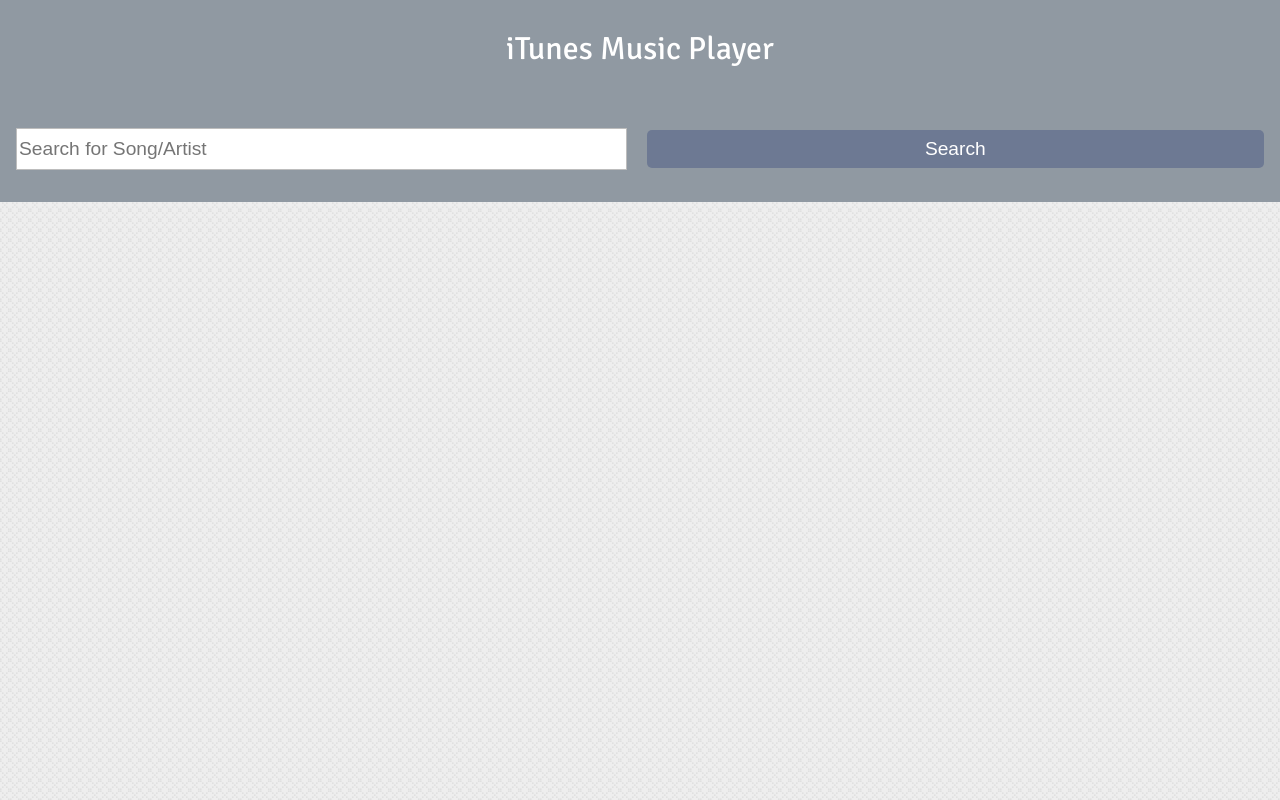
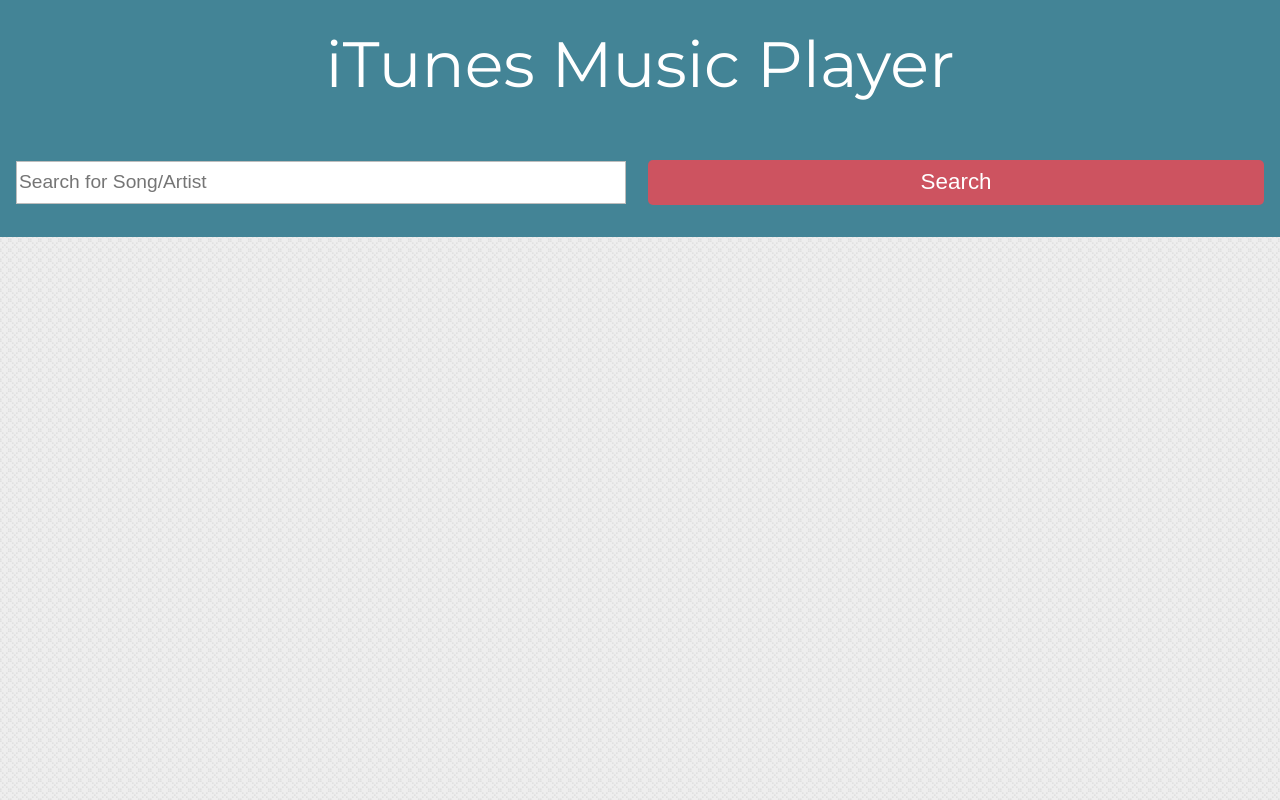
Before and after one commit to dakotachantz/itunes-music-search, a plain HTML site: page index.html in a window 1280 px wide. Drawn offline with nearby package versions, Linux system fonts and the light colour scheme.

Commit message:
changed color scheme

```diff
--- a/index.html
+++ b/index.html
@@ -7,6 +7,7 @@
   <meta http-equiv="X-UA-Compatible" content="ie=edge">
   <title>iTunes Music Search</title>
   <link href="https://fonts.googleapis.com/css?family=Signika" rel="stylesheet">
+  <link href="https://fonts.googleapis.com/css?family=Montserrat" rel="stylesheet">
   <link rel="stylesheet" href="styles.css">
   <script src="https://use.fontawesome.com/27763c6ae2.js"></script>
 </head>
--- a/styles.css
+++ b/styles.css
@@ -1,7 +1,7 @@
   body {
     background-color: white;
     margin: 0 auto;
-    font-family: 'Signika', sans-serif;
+    font-family: 'Montserrat', sans-serif;
     color: black;
     background-image: url("./background.png");
   }
@@ -28,11 +28,14 @@
     text-align: center;
     background-color: #9099a2;
     width: 100%;
-    height: 6em;
+    height: 4em;
     display: flex;
     justify-content: center;
     align-items: center;
     color: #FFFFFF;
+    font-family: 'Montserrat', sans-serif;
+    font-size: 2em;
+    background-color: #438496;
   }
 
   h1 {
@@ -50,6 +53,7 @@
     align-items: center;
     padding: 2em 1em;
     background-color: #9099a2;
+    background-color: #438496;
   }
 
   .searchInput {
@@ -71,7 +75,7 @@
     margin-left: 1em;
     height: 2em;
     width: 12.3em;
-    font-size: 1.2em;
+    font-size: 1.4em;
     text-align: center;
     border-radius: 5px;
     flex: 1;
@@ -79,6 +83,13 @@
     border: 0;
     outline: none;
     color: #FFFFFF;
+    background-color: #CD5360;
+    transition: .3s ease-in;
+  }
+
+  .submit:hover {
+    background-color: #9E404A;
+    cursor: pointer;
   }
 
   span p {
@@ -166,7 +177,13 @@
   .fa {
     color: #EFEFEF;
     color: #6D7993;
+    color: #CD5360;
     padding: 5px 0 5px 5px;
+    transition: .3s ease;
+  }
+
+  .fa:hover {
+    color: #9E404A;
   }
 
   .row {
```
Also changed, not shown: palette.css (deleted, +0 -10 lines).
